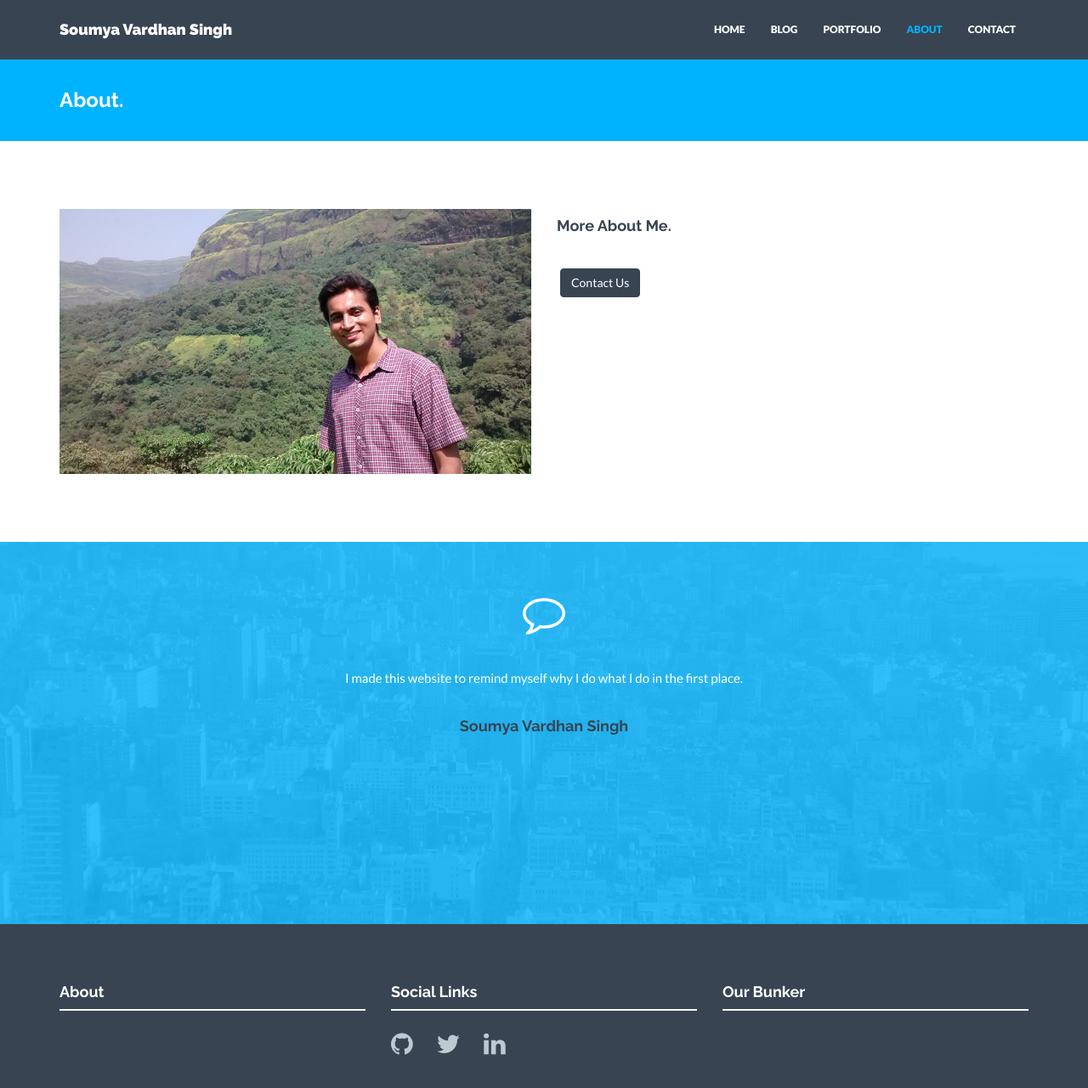
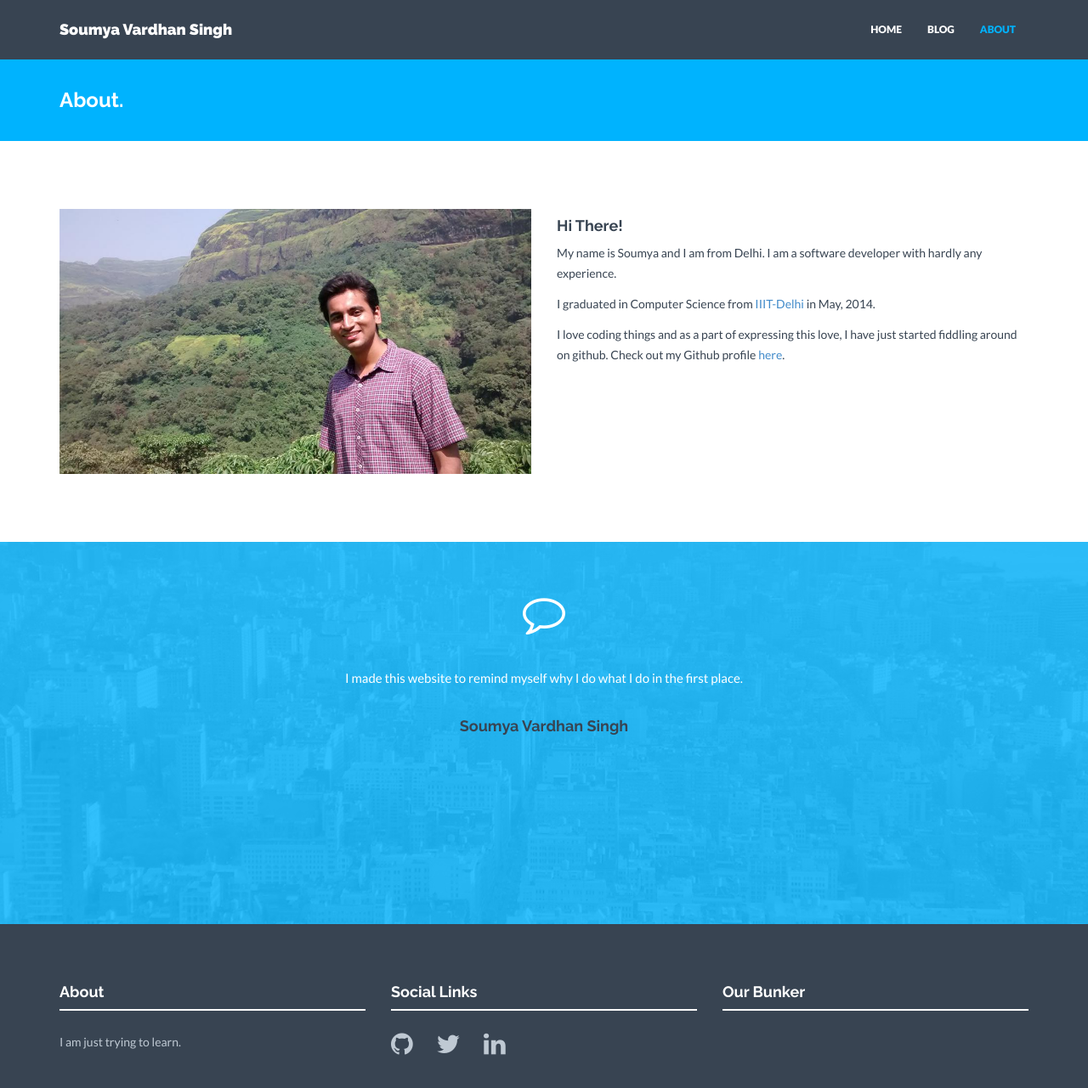
Before and after one commit to soumyavardhan/soumyavardhan.github.io, a Jekyll site: the page built from about.html, in a window 1280 px wide and 1319 px high. Shown: the top 1281 px of the window at 85% size. Built offline with Jekyll 4.4.1, drawn with Linux system fonts in a browser that asks for light colours; nearby versions of some CDN libraries.

Commit message:
Final changes

```diff
--- a/_config.yml
+++ b/_config.yml
@@ -62,7 +62,7 @@ social:
 #    img:
 
 # Short text about yourself. Shown in footer on every page and also separately on Home and Contact page.
-about: ""
+about: "I am just trying to learn."
 
 # Testimonial content. Shown on Home and About page.
 testimonial:
--- a/_includes/header.html
+++ b/_includes/header.html
@@ -4,8 +4,8 @@
             <div class="col-lg-8 col-lg-offset-2">
                 <h3>Hello</h3>
                 <h1>This is Soumya Vardhan Singh.</h1>
-                <h5>I work as a Software Developer with Airtight Networks..</h5>
-                <h5>I graduated in Computer Science from IIIT-Delhi this year.</h5>
+                <h5>I work as a Software Developer with Airtight Networks.</h5>
+                <h5>I graduated in Computer Science from IIIT-Delhi in 2014.</h5>
             </div>
             <div class="col-lg-8 col-lg-offset-2 himg">
 		    <!--<img src="{{ "/assets/img/browser.png" | prepend: site.baseurl }}" class="img-responsive">-->
--- a/_includes/nav.html
+++ b/_includes/nav.html
@@ -14,9 +14,9 @@
       <ul class="nav navbar-nav">
         <li {% if page.title == "Home" %}class="active"{% endif %}><a href="{{"/" | prepend: site.baseurl }}">HOME</a></li>
         <li {% if page.title == "Blog" %}class="active"{% endif %}><a href="{{"/blog/" | prepend: site.baseurl }}">BLOG</a></li>
-        <li {% if page.title == "Portfolio" %}class="active"{% endif %}><a href="{{"/portfolio/" | prepend: site.baseurl }}">PORTFOLIO</a></li>
+        <!--<li {% if page.title == "Portfolio" %}class="active"{% endif %}><a href="{{"/portfolio/" | prepend: site.baseurl }}">PORTFOLIO</a></li>-->
         <li {% if page.title == "About" %}class="active"{% endif %}><a href="{{"/about/" | prepend: site.baseurl }}">ABOUT</a></li>
-        <li {% if page.title == "Contact" %}class="active"{% endif %}><a href="{{"/contact/" | prepend: site.baseurl }}">CONTACT</a></li>
+        <!--<li {% if page.title == "Contact" %}class="active"{% endif %}><a href="{{"/contact/" | prepend: site.baseurl }}">CONTACT</a></li>-->
       </ul>
     </div><!--/.nav-collapse -->
   </div>
--- a/about.html
+++ b/about.html
@@ -10,11 +10,10 @@ permalink: /about/
             <img class="img-responsive" src="{{ "/assets/img/svs.jpg" | prepend: site.baseurl }}" alt="">
         </div>
         <div class="col-lg-6">
-            <h4>More About Me.</h4>
-            <p></p>
-            <p></p>
-            <p></p>
-            <p><br/><a href="/contact/" class="btn btn-theme">Contact Us</a></p>
+            <h4>Hi There!</h4>
+            <p>My name is Soumya and I am from Delhi. I am a software developer with hardly any experience.</p>
+            <p>I graduated in Computer Science from <a href="http://www.iiitd.ac.in">IIIT-Delhi</a> in May, 2014.</p>
+            <p>I love coding things and as a part of expressing this love, I have just started fiddling around on github. Check out my Github profile <a href="http://github.com/soumyavardhan">here</a>.</p>
         </div>
     </div><! --/row -->
 </div><! --/container -->
--- a/index.html
+++ b/index.html
@@ -35,7 +35,7 @@ permalink: /
         </div>
 
         <div class="col-lg-3">
-            <h4>Frequently Asked</h4>
+            <h4>I have no idea what to put here.</h4>
             <div class="hline"></div>
             {% for post in site.categories['question'] %}
                 <p><a href="{{ post.url | prepend: site.baseurl }}">{{ post.title }}</a></p>
```
Also changed, not shown: _posts/blog/2014-04-25-logo-design-contest-starts-now.markdown (deleted, +0 -31 lines), _posts/blog/2014-04-25-our-new-logo-is-here.markdown (deleted, +0 -31 lines), _posts/blog/2014-04-25-time-to-change-your-apps.markdown (deleted, +0 -31 lines), _posts/blog/2014-10-09-first-post.markdown (added, +16 -0 lines), _posts/question/2014-04-15-your-project-name.markdown (+1 -6 lines), assets/img/blog/jekyll.png (added), assets/img/blog/thumbs/jekyll_thumb.png (added).
